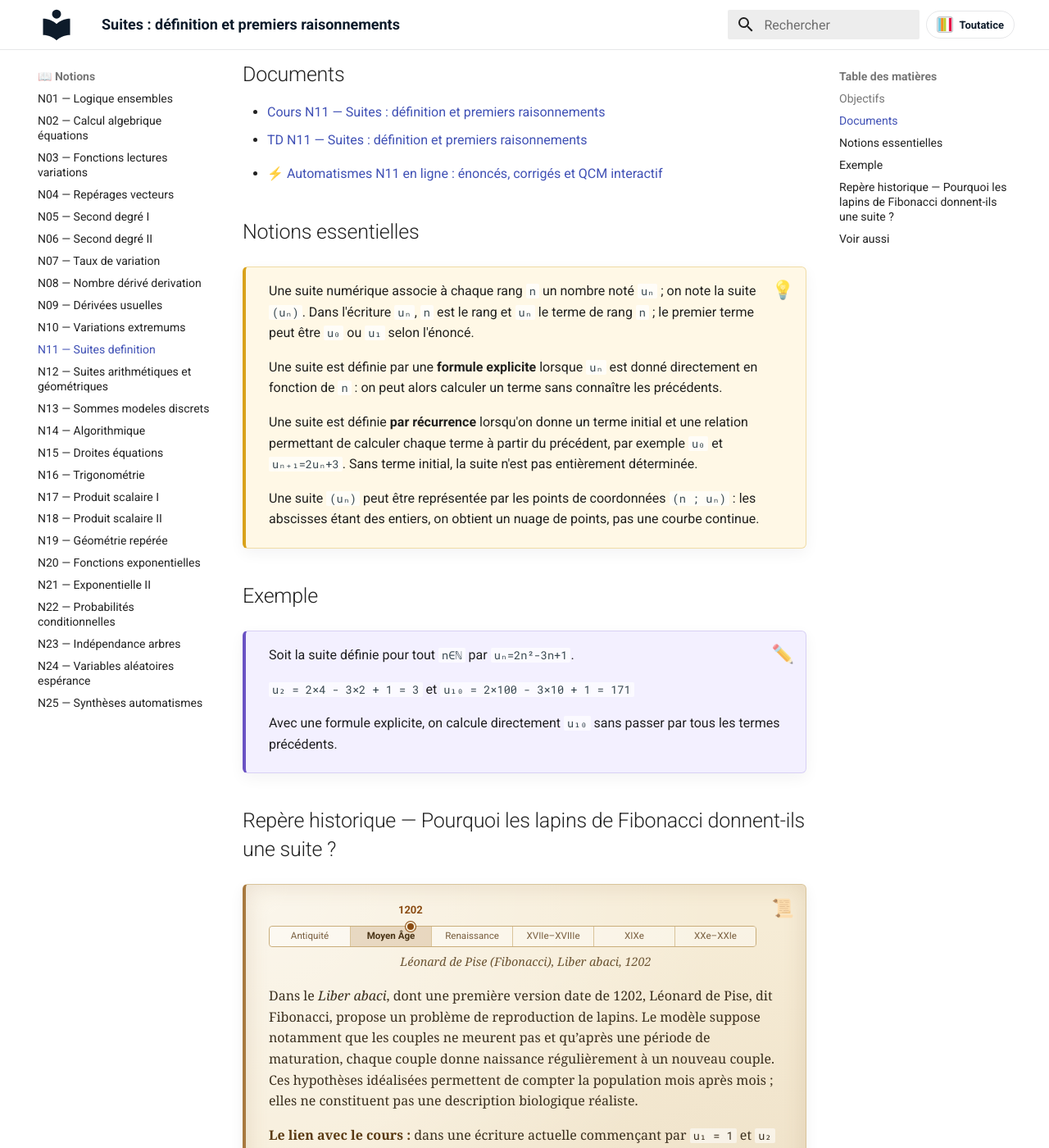
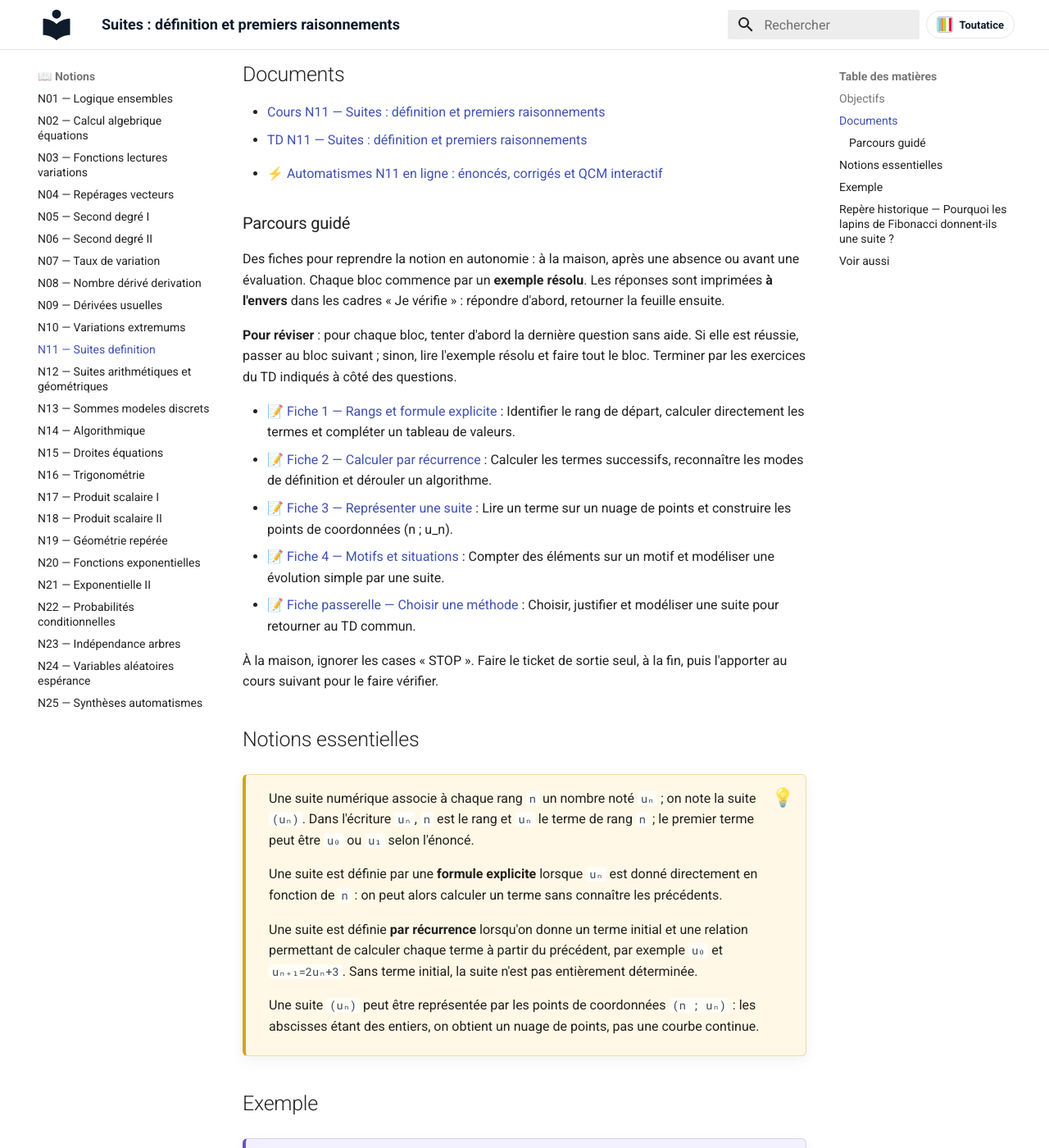
Before and after one commit to vnicolle56610/maths-premiere-specialite, an MkDocs documentation site: the page built from docs/notions/N11-suites-definition.md, in a window 1280 px wide and 1400 px high, scrolled down 668 px. Shown: the whole window at 82% size. Built offline with MkDocs 1.6.1 and Material for MkDocs 9.7.7, drawn with Linux system fonts in a browser that asks for light colours.

Commit message:
Publication automatique : 5 fichier(s) copié(s), 1 page(s) mise(s) à jour
Fichiers copiés :
  - docs/parcours-guide/PARCOURS_GUIDE_N11_FICHE_1.pdf
  - docs/parcours-guide/PARCOURS_GUIDE_N11_FICHE_2.pdf
  - docs/parcours-guide/PARCOURS_GUIDE_N11_FICHE_3.pdf
  - docs/parcours-guide/PARCOURS_GUIDE_N11_FICHE_4.pdf
  - docs/parcours-guide/PARCOURS_GUIDE_N11_FICHE_5.pdf

Pages mises à jour :
  - docs/notions/N11-suites-definition.md

Autres fichiers :
  - publication_manifest.json

Généré par le protocole de publication (publier_ressources_site.py / publier_ressources_gui.py).

```diff
--- a/docs/notions/N11-suites-definition.md
+++ b/docs/notions/N11-suites-definition.md
@@ -32,6 +32,22 @@ Les suites décrivent des phénomènes discrets, étape par étape. Cette notion
 <!-- AUTOMATISMES-WEB:START -->
 - ⚡ [Automatismes N11 en ligne : énoncés, corrigés et QCM interactif](../automatismes/automatismes-N11-suites-definition.md)
 <!-- AUTOMATISMES-WEB:END -->
+
+<!-- PARCOURS-GUIDE:START -->
+### Parcours guidé
+
+Des fiches pour reprendre la notion en autonomie : à la maison, après une absence ou avant une évaluation. Chaque bloc commence par un **exemple résolu**. Les réponses sont imprimées **à l'envers** dans les cadres « Je vérifie » : répondre d'abord, retourner la feuille ensuite.
+
+**Pour réviser** : pour chaque bloc, tenter d'abord la dernière question sans aide. Si elle est réussie, passer au bloc suivant ; sinon, lire l'exemple résolu et faire tout le bloc. Terminer par les exercices du TD indiqués à côté des questions.
+
+- 📝 [Fiche 1 — Rangs et formule explicite](../parcours-guide/PARCOURS_GUIDE_N11_FICHE_1.pdf) : Identifier le rang de départ, calculer directement les termes et compléter un tableau de valeurs.
+- 📝 [Fiche 2 — Calculer par récurrence](../parcours-guide/PARCOURS_GUIDE_N11_FICHE_2.pdf) : Calculer les termes successifs, reconnaître les modes de définition et dérouler un algorithme.
+- 📝 [Fiche 3 — Représenter une suite](../parcours-guide/PARCOURS_GUIDE_N11_FICHE_3.pdf) : Lire un terme sur un nuage de points et construire les points de coordonnées (n ; u_n).
+- 📝 [Fiche 4 — Motifs et situations](../parcours-guide/PARCOURS_GUIDE_N11_FICHE_4.pdf) : Compter des éléments sur un motif et modéliser une évolution simple par une suite.
+- 📝 [Fiche passerelle — Choisir une méthode](../parcours-guide/PARCOURS_GUIDE_N11_FICHE_5.pdf) : Choisir, justifier et modéliser une suite pour retourner au TD commun.
+
+À la maison, ignorer les cases « STOP ». Faire le ticket de sortie seul, à la fin, puis l'apporter au cours suivant pour le faire vérifier.
+<!-- PARCOURS-GUIDE:END -->
 
 ## Notions essentielles
 
```
Also changed, not shown: publication_manifest.json (+7 -0 lines), 5 other files.
